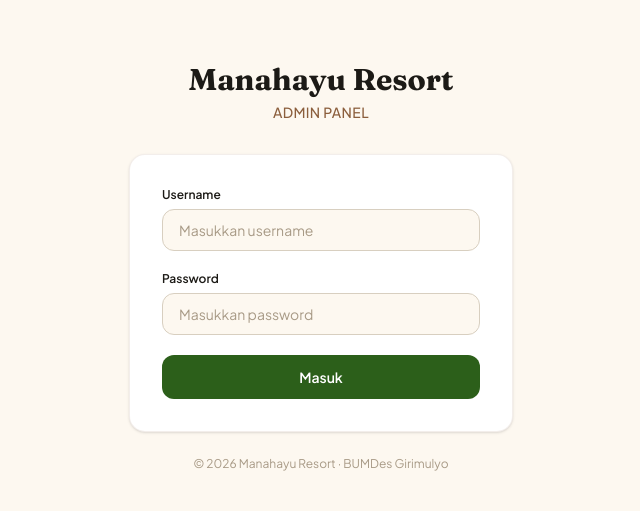
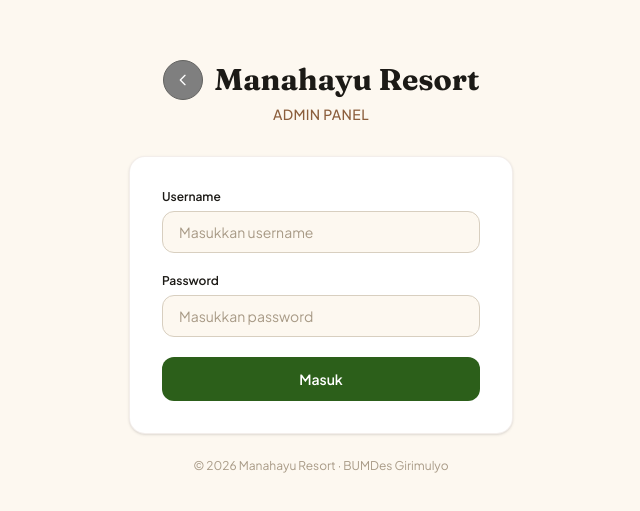
Before and after one commit to DzulfikarRizqi/bumdes-girimulyo, a Next.js app in the folder frontend/: page /booking in a window 1280 px wide. Shown: the part 133-644 px from the top of the page, without its empty margins (319-959 px from the left). Built offline with nearby package versions, Linux system fonts and the light colour scheme; no server answers.

Commit message:
fix: tanggal di frontend

```diff
--- a/frontend/src/app/booking/page.tsx
+++ b/frontend/src/app/booking/page.tsx
@@ -134,11 +134,22 @@ export default function BookingLogin() {
   return (
     <div className="min-h-screen bg-[#FDF8F0] flex items-center justify-center px-4">
       <div className="w-full max-w-sm">
-        <div className="text-center mb-8">
-          <h1 className="text-3xl font-bold text-[#1C1A16] font-serif">
-            Manahayu Resort
-          </h1>
-          <p className="text-[#8B5E3C] text-sm font-medium mt-1 tracking-wide uppercase">
+        <div className="mb-8">
+          <div className="flex items-center justify-center gap-3">
+            <button
+              type="button"
+              onClick={() => router.push("/manahayuresort")}
+              className="w-10 h-10 rounded-full border border-[#636361] bg-[#7F7F7F] flex items-center justify-center text-[#FFFFFF] hover:text-[#0F0F0F] hover:bg-[#D4D4D4] transition-colors cursor-pointer shrink-0"
+            >
+              <svg className="w-4 h-4" fill="none" stroke="currentColor" viewBox="0 0 24 24">
+                <path strokeLinecap="round" strokeLinejoin="round" strokeWidth={2} d="M15 19l-7-7 7-7" />
+              </svg>
+            </button>
+            <h1 className="text-3xl font-bold text-[#1C1A16] font-serif">
+              Manahayu Resort
+            </h1>
+          </div>
+          <p className="text-center text-[#8B5E3C] text-sm font-medium mt-1 tracking-wide uppercase">
             Admin Panel
           </p>
         </div>
@@ -281,7 +292,7 @@ export default function BookingLogin() {
         </div>
 
         <p className="text-center text-[#A89A86] text-xs mt-6">
-          &copy; {new Date().getFullYear()} Manahayu Resort &middot; BUMDes Girimulyo
+          &copy; {new Date().getFullYear()}{" "}Manahayu Resort &middot; BUMDes Girimulyo
         </p>
       </div>
     </div>
--- a/frontend/src/lib/google-sheets.ts
+++ b/frontend/src/lib/google-sheets.ts
@@ -57,7 +57,7 @@ function serialToDate(serial: number): string {
   let year = 1900;
 
   while (true) {
-    const leap = year % 4 === 0 && (year % 100 !== 0 || year % 400 === 0);
+    const leap = year === 1900 || (year % 4 === 0 && (year % 100 !== 0 || year % 400 === 0));
     const daysInYear = leap ? 366 : 365;
     if (remaining <= daysInYear) break;
     remaining -= daysInYear;
@@ -67,7 +67,7 @@ function serialToDate(serial: number): string {
   let month = 1;
   for (let m = 0; m < 12; m++) {
     let dim = DAYS_IN_MONTH[m];
-    if (m === 1 && year % 4 === 0 && (year % 100 !== 0 || year % 400 === 0)) {
+    if (m === 1 && (year === 1900 || (year % 4 === 0 && (year % 100 !== 0 || year % 400 === 0)))) {
       dim = 29;
     }
     if (remaining <= dim) break;
```
Also changed, not shown: 1 other file (tests, documents, lock files or other folders).
